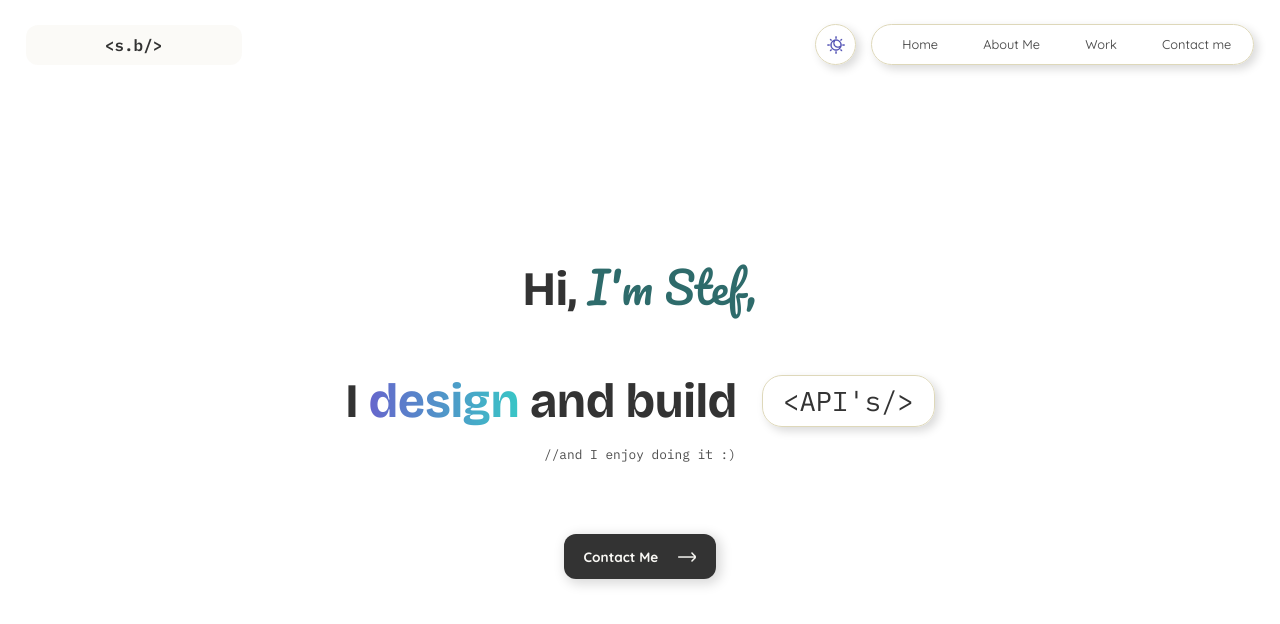
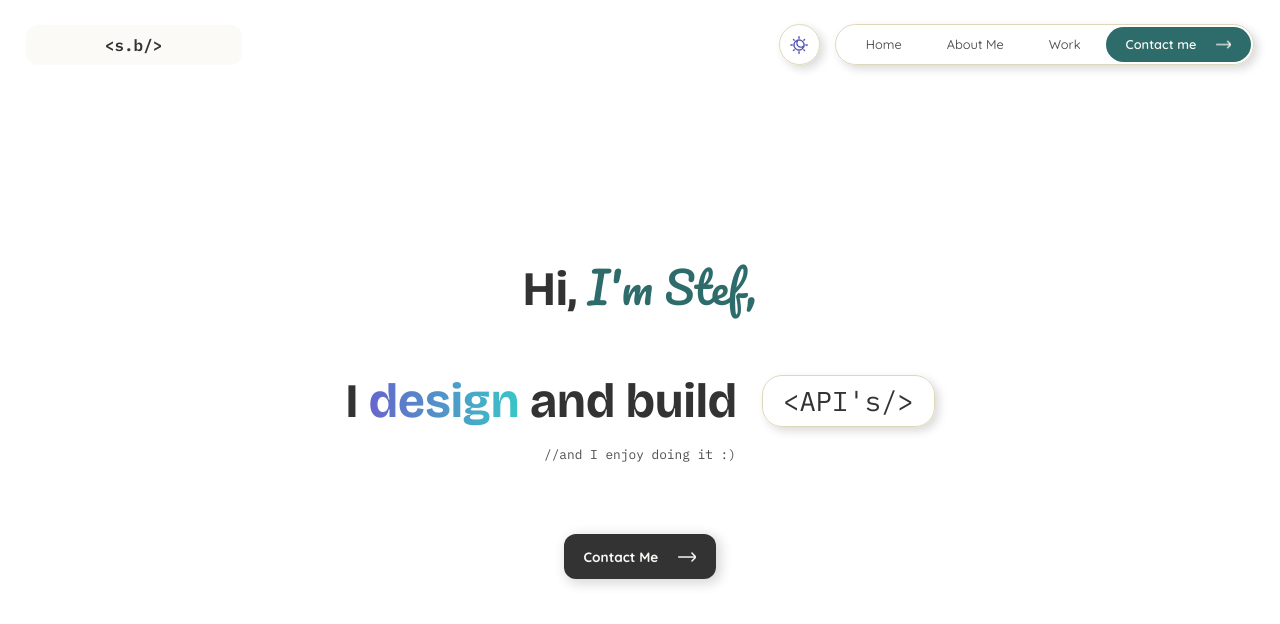
Before and after one commit to Stefdev13/stef-bekaert-portfolio, a React (Vite) app: page / in a window 1280 px wide. Shown: the top 624 px of the page. Built offline with nearby package versions, Linux system fonts and the light colour scheme.

Commit message:
Navbar
Making it responsive, almost done, only need to find a way to animate it of the screen again
Also added an extra CtaBtn variant

```diff
--- a/src/components/CtaBtn.jsx
+++ b/src/components/CtaBtn.jsx
@@ -21,6 +21,8 @@ function CtaBtn(props) {
     switch (btnType) {
       case "contact":
         return theme ? arrowImgLight : arrowImgDark;
+      case "contact rounded green":
+        return theme ? arrowImgLight : arrowImgDark;
       case "project link":
         return theme ? linkLight : linkDark;
       case "project source":
@@ -33,6 +35,8 @@ function CtaBtn(props) {
   function getImageAlt() {
     switch (btnType) {
       case "contact":
+        return "arrow image";
+      case "contact rounded green":
         return "arrow image";
       case "project link":
         return "arrow image";
@@ -49,6 +53,9 @@ function CtaBtn(props) {
         case "contact":
           navigate("/contact");
           break;
+        case "contact rounded green":
+          navigate("/contact");
+          break;
         default:
           //Do nothing
           break;
@@ -60,6 +67,8 @@ function CtaBtn(props) {
     switch (btnType) {
       case "contact":
         return `${styles.btnBox} ${styles.standard}`;
+      case "contact rounded green":
+        return `${styles.btnBox} ${styles.rounded} ${styles.green}`;
       case "project link":
         return `${styles.btnBox} ${styles.standard}`;
       case "project source":
--- a/src/components/CtaBtn.module.css
+++ b/src/components/CtaBtn.module.css
@@ -55,6 +55,19 @@
     border: 2px solid var(--var-colour-info);
 }
 
+.rounded {
+    border-radius: 50px;
+    border: none;
+}
+
+.green {
+    background-color: var(--var-colour-primary);
+}
+
+.green:hover {
+    box-shadow: 3px 3px 40px 15px var(--var-colour-shadow-primary);
+}
+
 .image {
     height: 18px;
     width: 18px;
--- a/src/components/navigation/NavBar.jsx
+++ b/src/components/navigation/NavBar.jsx
@@ -5,6 +5,8 @@ import LightDarkModeToggle from "../LightDarkModeToggle";
 import { useTheme } from "../../context/ThemeProvider";
 import menuBurgerDark from "../../assets/images/menu-burger-dark.png";
 import menuBurgerLight from "../../assets/images/menu-burger-light.png";
+import arrowImgLight from "../../assets/images/arrow-light-bg.png";
+import arrowImgDark from "../../assets/images/arrow-dark-bg.png";
 
 function NavBar() {
   const theme = useTheme();
@@ -51,11 +53,11 @@ function NavBar() {
         </NavLink>
         <NavLink
           to="/contact"
-          className={`${styles.navLink} ${
+          className={`${styles.contactBtn} ${
             isNavbarUnfurled ? styles.unfurled : ""
           }`}
         >
-          Contact me
+          Contact me <img src={theme ? arrowImgLight : arrowImgDark} alt="" />
         </NavLink>
       </div>
     </div>
--- a/src/components/navigation/NavBar.module.css
+++ b/src/components/navigation/NavBar.module.css
@@ -41,6 +41,12 @@
     color: var(--var-colour-bg-l2);
     text-decoration-line: none;
 
+    display: flex;
+    flex-direction: row;
+    gap: 20px;
+    align-items: center;
+    justify-content: end;
+
     background-color: var(--var-colour-primary);
 
     align-content: center;
@@ -48,6 +54,15 @@
     height: 35px;
     padding: 0px 20px 0px 20px;
     border-radius: 50px;
+
+    transition: box-shadow 0.2s ease-in-out;
+
+    img {
+        height: 15px;
+        width: 15px;
+
+        transition: .25s ease-in-out;
+    }
 }
 
 .contactBtn:hover {
@@ -55,6 +70,12 @@
     font-weight: 800;
 
     cursor: pointer;
+
+    box-shadow: 3px 3px 40px 15px var(--var-colour-shadow-primary);
+
+    img {
+        transform: rotate(-20deg);
+    }
 }
 
 /* desktop */
@@ -80,28 +101,6 @@
         justify-content: space-between;
         align-items: center;
         gap: 5px;
-    }
-
-    .navLink {
-        font-size: .8rem;
-        font-weight: 450;
-    }
-
-    .navLink:hover {
-        font-size: .79rem;
-        font-weight: 550;
-    }
-
-    .contactBtn {
-        font-size: .8rem;
-        font-weight: 600;
-
-        margin-left: 10px;
-    }
-
-    .contactBtn:hover {
-        font-size: .79rem;
-        font-weight: 800;
     }
 }
 
@@ -179,22 +178,51 @@
         text-align: end;
     }
 
-    .unfurled {
-        display: block;
+    .contactBtn {
+        display: none;
     }
 
-    .navLink:hover {
-        font-size: .79rem;
-        font-weight: 550;
+    .unfurled {
+        display: flex;
+        flex-direction: row;
+        gap: 20px;
+        align-items: center;
+        justify-content: end;
+
+        position: relative;
+
+        animation-name: slideIn;
+        animation-timing-function: ease-in-out;
     }
 
-    .contactBtn {
-        font-size: .8rem;
-        font-weight: 600;
+    .unfurled:nth-child(1) {
+        animation-duration: 100ms;
     }
 
-    .contactBtn:hover {
-        font-size: .79rem;
-        font-weight: 800;
+    .unfurled:nth-child(2) {
+        animation-duration: 200ms;
+    }
+
+    .unfurled:nth-child(3) {
+        animation-duration: 300ms;
+    }
+
+    .unfurled:nth-child(4) {
+        animation-duration: 400ms;
     }
 }
+
+@keyframes slideIn {
+    0% {
+        opacity: 0;
+        left: 20vw;
+    }
+    5% {
+        opacity: 0;
+        left: 20vw;
+    }
+    100% {
+        opacity: 1;
+        left: 0vw;
+    }
+}
```
